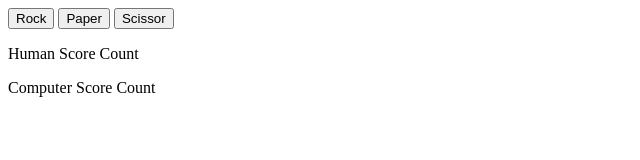
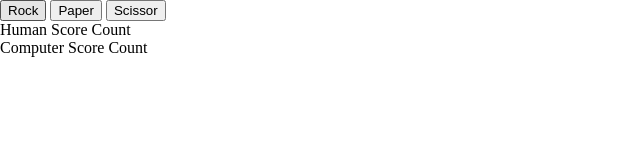
Before and after one commit to notstupid1/odin-rps, a plain HTML site: page index.html in a window 1280 px wide. Shown: the whole page, without its empty margins (0-640 px from the left). Drawn offline with Linux system fonts and the light colour scheme.

Commit message:
adding stylsheet

```diff
--- a/index.html
+++ b/index.html
@@ -4,6 +4,7 @@
     <meta charset="UTF-8">
     <meta name="viewport" content="width=device-width, initial-scale=1.0">
     <title>Document</title>
+    <link href="style.css" rel="stylesheet">
 </head>
 <body>
 
--- a/rps.js
+++ b/rps.js
@@ -37,6 +37,7 @@ function playGame(player_choice){
     let comp_choice = getComputerChoice();
 
     score = playRound(comp_choice, player_choice);
+
     if (score === 1) {++player_win; win_status = "You Win!";}
     if (score === -1) {++comp_win; win_status = "You Lose!"}
     if (score === 0) {win_status = "Tie"};
@@ -55,6 +56,7 @@ function playGame(player_choice){
         else final_score.textContent = "It's a Tie!";
     }
 }
+
 let max_times = 5;
 let times = 0;
 let player_win = 0;
@@ -68,6 +70,7 @@ let list = document.querySelector('#list');
 let hNumCount = document.querySelector('#human-num');
 let cNumCount = document.querySelector('#comp-num');
 let final_score = document.querySelector('#final-score');
+
 rock.addEventListener("click",
         () => {let player_choice = "Rock";
         (player_win < max_times || comp_win < max_times) ? playGame(player_choice) : null;});
--- /dev/null
+++ b/style.css
@@ -0,0 +1,4 @@
+* {
+    margin: 0;
+    box-sizing: border-box;
+}
```
